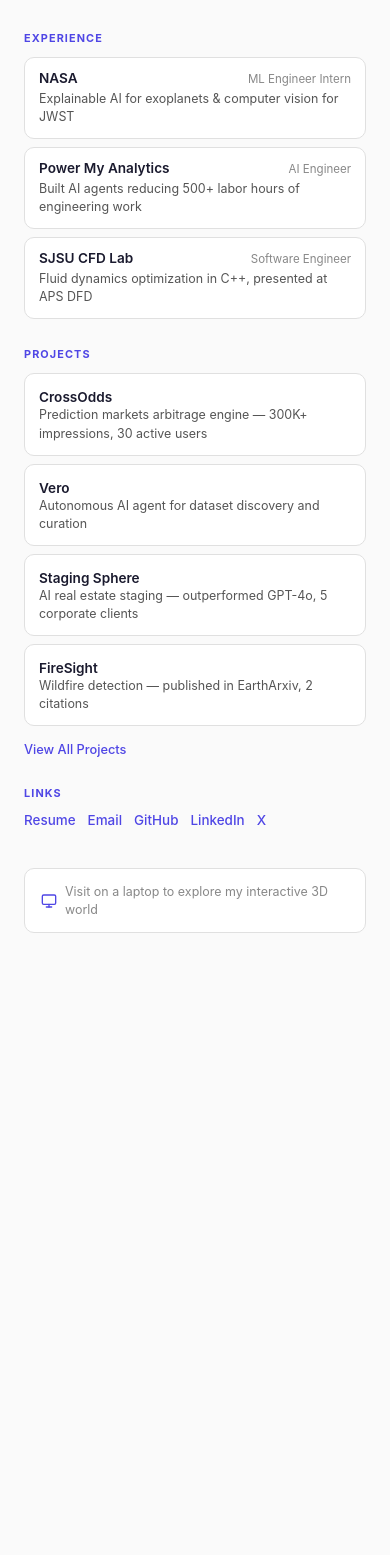
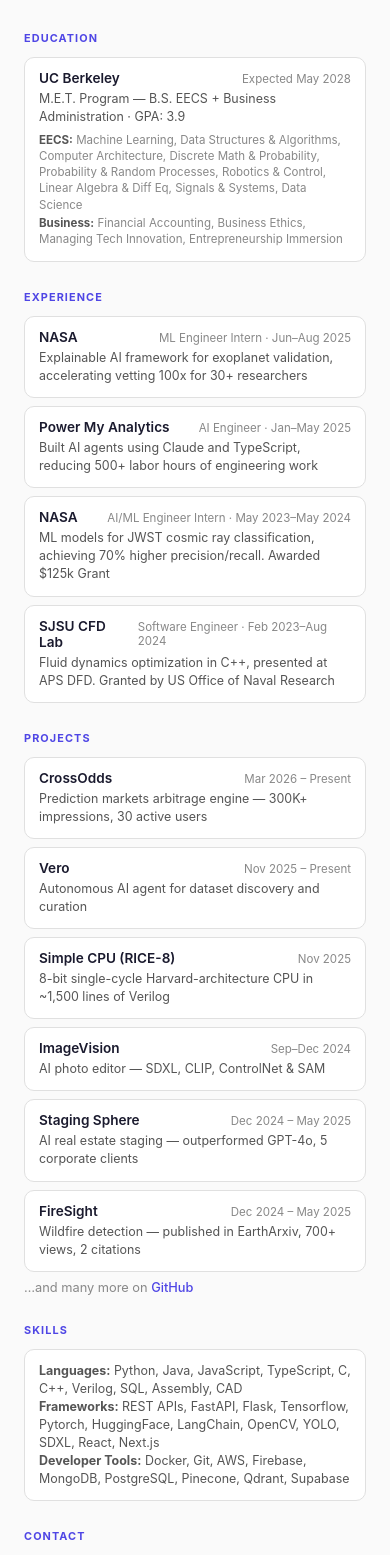
Before and after one commit to aniket-mittal/personal_website, a React (Vite) app: page / in a window 390 px wide. Shown: the part 383-1938 px from the top of the page. Before the commit the page ends 1376 px from the top, so only its background shows below. Built offline with nearby package versions, Linux system fonts and the light colour scheme.

Commit message:
fix mobile support

```diff
--- a/src/App.css
+++ b/src/App.css
@@ -2170,6 +2170,12 @@
 /* ============================================
    Mobile Home
    ============================================ */
+@media (max-width: 767px) {
+  .mode-toggle {
+    display: none;
+  }
+}
+
 .mobile-home {
   max-width: 480px;
   margin: 0 auto;
@@ -2331,3 +2337,36 @@
   flex-shrink: 0;
   color: var(--accent);
 }
+
+.mobile-card-program {
+  font-size: 0.78rem;
+  color: var(--text-secondary);
+  margin: 0 0 6px;
+}
+
+.mobile-coursework {
+  margin-top: 6px;
+}
+
+.mobile-coursework p {
+  font-size: 0.72rem;
+  color: var(--text-muted);
+  margin: 2px 0;
+  line-height: 1.4;
+}
+
+.mobile-coursework strong {
+  color: var(--text-secondary);
+}
+
+.mobile-more {
+  font-size: 0.8rem;
+  color: var(--text-muted);
+  margin-top: 8px;
+}
+
+.mobile-more a {
+  color: var(--accent);
+  text-decoration: none;
+  font-weight: 500;
+}
--- a/src/components/MobileHome.jsx
+++ b/src/components/MobileHome.jsx
@@ -18,55 +18,111 @@
       </div>
 
       <div className="mobile-section">
+        <h2>Education</h2>
+        <div className="mobile-card">
+          <div className="mobile-card-header">
+            <span className="mobile-card-title">UC Berkeley</span>
+            <span className="mobile-card-sub">Expected May 2028</span>
+          </div>
+          <p className="mobile-card-program">M.E.T. Program — B.S. EECS + Business Administration · GPA: 3.9</p>
+          <div className="mobile-coursework">
+            <p><strong>EECS:</strong> Machine Learning, Data Structures & Algorithms, Computer Architecture, Discrete Math & Probability, Probability & Random Processes, Robotics & Control, Linear Algebra & Diff Eq, Signals & Systems, Data Science</p>
+            <p><strong>Business:</strong> Financial Accounting, Business Ethics, Managing Tech Innovation, Entrepreneurship Immersion</p>
+          </div>
+        </div>
+      </div>
+
+      <div className="mobile-section">
         <h2>Experience</h2>
         <div className="mobile-card">
           <div className="mobile-card-header">
             <span className="mobile-card-title">NASA</span>
-            <span className="mobile-card-sub">ML Engineer Intern</span>
+            <span className="mobile-card-sub">ML Engineer Intern · Jun–Aug 2025</span>
           </div>
-          <p>Explainable AI for exoplanets & computer vision for JWST</p>
+          <p>Explainable AI framework for exoplanet validation, accelerating vetting 100x for 30+ researchers</p>
         </div>
         <div className="mobile-card">
           <div className="mobile-card-header">
             <span className="mobile-card-title">Power My Analytics</span>
-            <span className="mobile-card-sub">AI Engineer</span>
+            <span className="mobile-card-sub">AI Engineer · Jan–May 2025</span>
           </div>
-          <p>Built AI agents reducing 500+ labor hours of engineering work</p>
+          <p>Built AI agents using Claude and TypeScript, reducing 500+ labor hours of engineering work</p>
+        </div>
+        <div className="mobile-card">
+          <div className="mobile-card-header">
+            <span className="mobile-card-title">NASA</span>
+            <span className="mobile-card-sub">AI/ML Engineer Intern · May 2023–May 2024</span>
+          </div>
+          <p>ML models for JWST cosmic ray classification, achieving 70% higher precision/recall. Awarded $125k Grant</p>
         </div>
         <div className="mobile-card">
           <div className="mobile-card-header">
             <span className="mobile-card-title">SJSU CFD Lab</span>
-            <span className="mobile-card-sub">Software Engineer</span>
+            <span className="mobile-card-sub">Software Engineer · Feb 2023–Aug 2024</span>
           </div>
-          <p>Fluid dynamics optimization in C++, presented at APS DFD</p>
+          <p>Fluid dynamics optimization in C++, presented at APS DFD. Granted by US Office of Naval Research</p>
         </div>
       </div>
 
       <div className="mobile-section">
         <h2>Projects</h2>
         <div className="mobile-card">
-          <span className="mobile-card-title">CrossOdds</span>
+          <div className="mobile-card-header">
+            <span className="mobile-card-title">CrossOdds</span>
+            <span className="mobile-card-sub">Mar 2026 – Present</span>
+          </div>
           <p>Prediction markets arbitrage engine — 300K+ impressions, 30 active users</p>
         </div>
         <div className="mobile-card">
-          <span className="mobile-card-title">Vero</span>
+          <div className="mobile-card-header">
+            <span className="mobile-card-title">Vero</span>
+            <span className="mobile-card-sub">Nov 2025 – Present</span>
+          </div>
           <p>Autonomous AI agent for dataset discovery and curation</p>
         </div>
         <div className="mobile-card">
-          <span className="mobile-card-title">Staging Sphere</span>
+          <div className="mobile-card-header">
+            <span className="mobile-card-title">Simple CPU (RICE-8)</span>
+            <span className="mobile-card-sub">Nov 2025</span>
+          </div>
+          <p>8-bit single-cycle Harvard-architecture CPU in ~1,500 lines of Verilog</p>
+        </div>
+        <div className="mobile-card">
+          <div className="mobile-card-header">
+            <span className="mobile-card-title">ImageVision</span>
+            <span className="mobile-card-sub">Sep–Dec 2024</span>
+          </div>
+          <p>AI photo editor — SDXL, CLIP, ControlNet & SAM</p>
+        </div>
+        <div className="mobile-card">
+          <div className="mobile-card-header">
+            <span className="mobile-card-title">Staging Sphere</span>
+            <span className="mobile-card-sub">Dec 2024 – May 2025</span>
+          </div>
           <p>AI real estate staging — outperformed GPT-4o, 5 corporate clients</p>
         </div>
         <div className="mobile-card">
-          <span className="mobile-card-title">FireSight</span>
-          <p>Wildfire detection — published in EarthArxiv, 2 citations</p>
+          <div className="mobile-card-header">
+            <span className="mobile-card-title">FireSight</span>
+            <span className="mobile-card-sub">Dec 2024 – May 2025</span>
+          </div>
+          <p>Wildfire detection — published in EarthArxiv, 700+ views, 2 citations</p>
         </div>
-        <a href="/projects" className="mobile-link">View All Projects</a>
+        <p className="mobile-more">…and many more on <a href="https://github.com/aniket-mittal" target="_blank" rel="noopener noreferrer">GitHub</a></p>
       </div>
 
       <div className="mobile-section">
-        <h2>Links</h2>
+        <h2>Skills</h2>
+        <div className="mobile-card">
+          <p><strong>Languages:</strong> Python, Java, JavaScript, TypeScript, C, C++, Verilog, SQL, Assembly, CAD</p>
+          <p><strong>Frameworks:</strong> REST APIs, FastAPI, Flask, Tensorflow, Pytorch, HuggingFace, LangChain, OpenCV, YOLO, SDXL, React, Next.js</p>
+          <p><strong>Developer Tools:</strong> Docker, Git, AWS, Firebase, MongoDB, PostgreSQL, Pinecone, Qdrant, Supabase</p>
+        </div>
+      </div>
+
+      <div className="mobile-section">
+        <h2>Contact</h2>
         <div className="mobile-links-row">
-          <a href="/resume">Resume</a>
           <a href="mailto:aniket_mittal@berkeley.edu">Email</a>
           <a href="https://github.com/aniket-mittal" target="_blank" rel="noopener noreferrer">GitHub</a>
           <a href="https://www.linkedin.com/in/aniketm/" target="_blank" rel="noopener noreferrer">LinkedIn</a>
@@ -78,7 +134,7 @@
         <svg width="16" height="16" viewBox="0 0 24 24" fill="none" stroke="currentColor" strokeWidth="2" strokeLinecap="round" strokeLinejoin="round">
           <rect x="2" y="3" width="20" height="14" rx="2" ry="2"/><line x1="8" y1="21" x2="16" y2="21"/><line x1="12" y1="17" x2="12" y2="21"/>
         </svg>
-        <span>Visit on a laptop to explore my interactive 3D world</span>
+        <span>Visit on a laptop for project details and to explore my interactive 3D world</span>
       </div>
     </div>
   )
```
